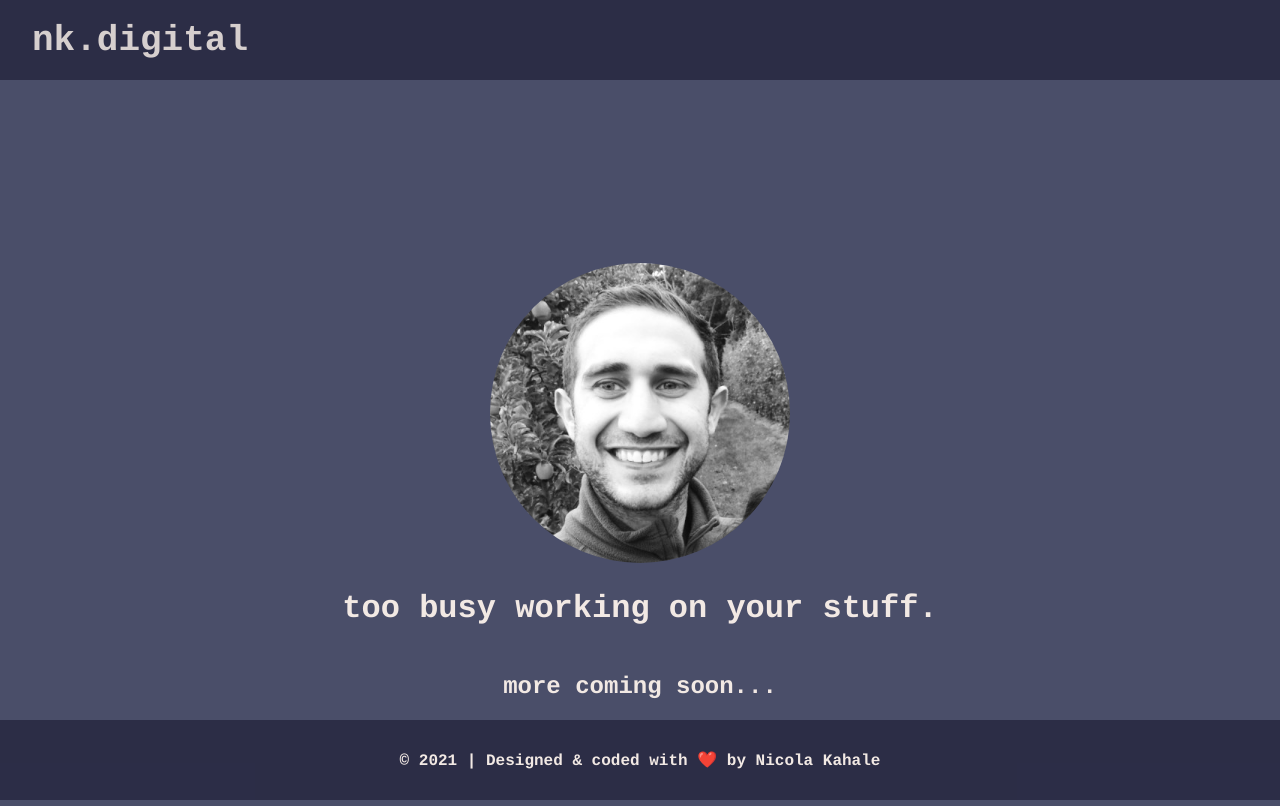
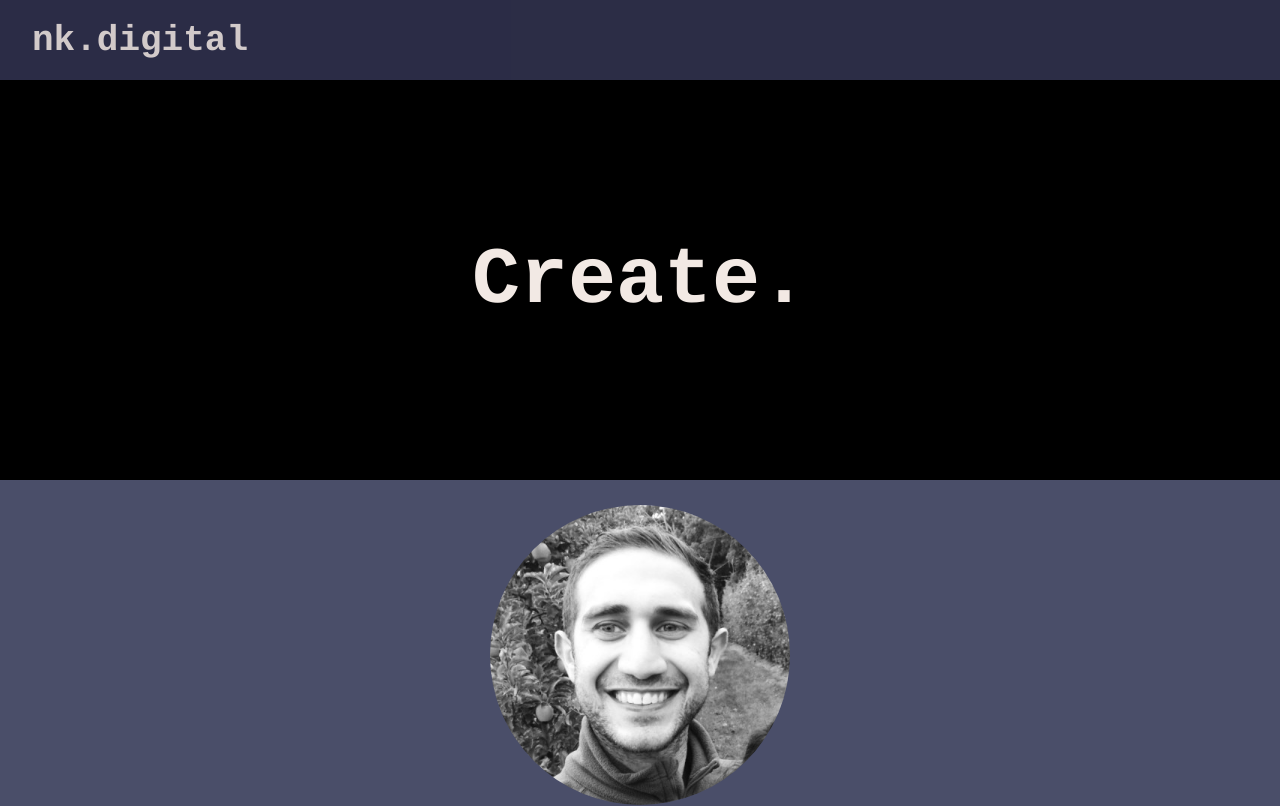
Before and after one commit to nakowafers/personal-site, a React (Create React App) app: page / in a window 1280 px wide. Shown: the top 806 px of the page. Built offline with nearby package versions, Linux system fonts and the light colour scheme.

Commit message:
Add new div and animation

```diff
--- a/package.json
+++ b/package.json
@@ -9,6 +9,7 @@
     "gsap": "^3.6.1",
     "react": "^17.0.2",
     "react-dom": "^17.0.2",
+    "react-router": "^5.2.0",
     "react-scripts": "4.0.3",
     "web-vitals": "^1.1.1"
   },
--- a/src/App.css
+++ b/src/App.css
@@ -58,12 +58,26 @@ header {
 .App {
   display: grid;
   height: 100vh;
-  grid-template-rows: 1fr auto;
+  grid-template-rows: 1fr 1fr auto;
   justify-items: center;
 }
 
-section {
+section.hero {
   grid-row: 2 / 3;
+  height: 400px;
+  width: 100vw;
+  background-color: black;
+  display: flex;
+  justify-content: center;
+  align-items: center;
+}
+
+.slogan {
+  font-size: 5rem;
+}
+
+section.head-shot {
+  grid-row: 3 / 4;
   display: flex;
   flex-direction: column;
   justify-content: center;
@@ -71,7 +85,7 @@ section {
 }
 
 footer {
-  grid-row: 3 / 4;
+  grid-row: 4 / 5;
   background-color: rgba(34, 34, 59, 0.75);
   height: 80px;
   width: 100vw;
--- a/src/App.js
+++ b/src/App.js
@@ -1,12 +1,23 @@
 import './App.css';
-import Header from './Header';
-import Footer from './Footer';
+import React, { useEffect } from 'react';
+import { gsap } from 'gsap';
+import Header from './components/Header';
+import Footer from './components/Footer';
 
 function App() {
+  const slogan = React.createRef();
+
+  useEffect(() => {
+    gsap.fromTo(slogan.current, { opacity: 0, y: -25 }, { opacity: 1, duration: 3, delay: 2, y: 0 });
+  });
+
   return (
     <div className="App">
       <Header />
-      <section>
+      <section className="hero">
+        <h1 ref={slogan} className="slogan">Create.</h1>
+      </section>
+      <section className="head-shot">
         <img src="images/head_Shot.jpeg" alt="head_shot" />
         <h1>too busy working on your stuff<span>.</span></h1>
         <h2>more coming <span>soon...</span></h2>
--- a/src/Footer.js
+++ b/src/components/Footer.js
@@ -1,4 +1,4 @@
-import './App.css';
+import '../App.css';
 
 function Footer() {
     return (
--- a/src/Header.js
+++ b/src/components/Header.js
@@ -1,4 +1,4 @@
-import './App.css';
+import '../App.css';
 import React, { useEffect } from 'react';
 import { gsap } from 'gsap';
 
```
Also changed, not shown: 1 other file (tests, documents, lock files or other folders).
